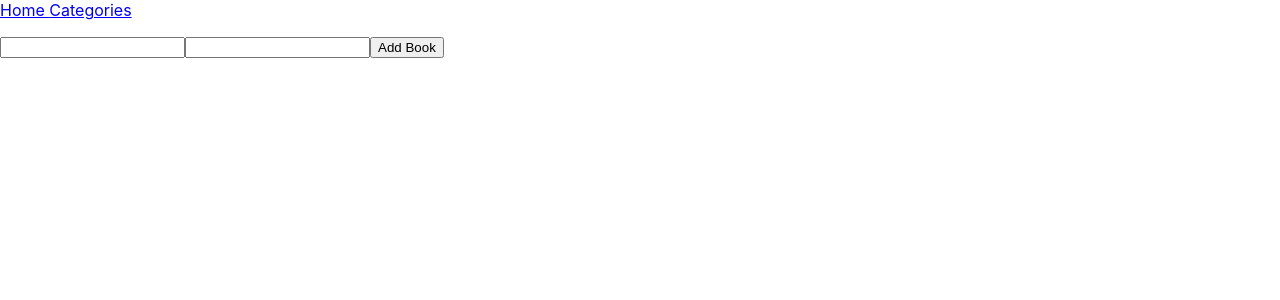
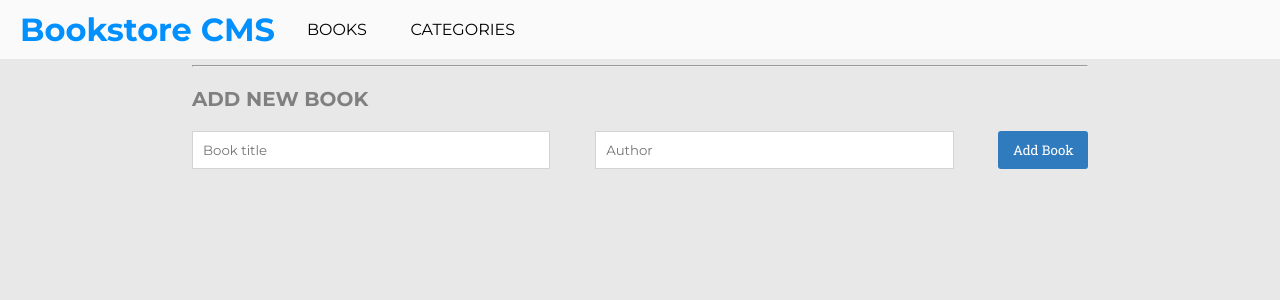
Before and after one commit to emyrue/Bookstore, a React (Create React App) app: page / in a window 1280 px wide. Shown: the top 300 px of the page. Built offline with nearby package versions, Linux system fonts and the light colour scheme; no server answers.

Commit message:
Header, body, and input styled

```diff
--- a/src/App.js
+++ b/src/App.js
@@ -11,8 +11,11 @@ function App() {
   return (
     <Router>
       <header>
-        <Link to="/"> Home </Link>
-        <Link to="/categories"> Categories </Link>
+        <h1>Bookstore CMS</h1>
+        <nav>
+          <Link className="link" to="/"> BOOKS </Link>
+          <Link className="link" to="/categories"> CATEGORIES </Link>
+        </nav>
       </header>
       <Routes>
         <Route path="/" element={<Home />} />
--- a/src/components/Add.js
+++ b/src/components/Add.js
@@ -47,11 +47,14 @@ function Add() {
   };
 
   return (
-    <form onSubmit={newBook}>
-      <input name="title" value={book.title} onChange={titleChange} required />
-      <input name="author" value={book.author} onChange={authorChange} required />
-      <button type="submit">Add Book</button>
-    </form>
+    <div className="form-container">
+      <h2>ADD NEW BOOK</h2>
+      <form onSubmit={newBook}>
+        <input className="input" placeholder="Book title" name="title" value={book.title} onChange={titleChange} required />
+        <input className="input" placeholder="Author" name="author" value={book.author} onChange={authorChange} required />
+        <button className="submit" type="submit">Add Book</button>
+      </form>
+    </div>
   );
 }
 
--- a/src/components/Book.js
+++ b/src/components/Book.js
@@ -15,15 +15,34 @@ function Book() {
   };
   return (
     bookArray.map((book, i) => (
-      <li key={book.id}>
-        <span>
-          {book.title}
-          {' '}
-          by
-          {' '}
-          {book.author}
-        </span>
-        <button type="button" onClick={() => deleteBook(i, book.id)}>Remove</button>
+      <li className="listed-book" key={book.id}>
+        <div className="flex">
+          <div>
+            <div className="category">{book.category}</div>
+            <div className="title">{book.title}</div>
+            <div className="author">{book.author}</div>
+            <ul className="options">
+              <li className="option">Comments</li>
+              <li>|</li>
+              <li><button type="button" className="remove" onClick={() => deleteBook(i, book.id)}>Remove</button></li>
+              <li>|</li>
+              <li>Edit</li>
+            </ul>
+          </div>
+          <div className="progress">
+            <div className="Oval-2" />
+            <div className="progress-percentage">
+              <div className="percentage">64%</div>
+              <div className="completed">Completed</div>
+            </div>
+          </div>
+        </div>
+        <div className="line" />
+        <div className="right-side">
+          <div className="current">CURRENT CHAPTER</div>
+          <div className="chapter">Chapter 1</div>
+          <button type="button" className="update">Update Progress</button>
+        </div>
       </li>
     ))
   );
--- a/src/index.css
+++ b/src/index.css
@@ -1,6 +1,12 @@
-body {
+@import url('https://fonts.googleapis.com/css2?family=Montserrat:wght@100;200;300;400;500;600;700;800;900&display=swap');
+@import url('https://fonts.googleapis.com/css2?family=Roboto+Slab:wght@100;200;300;400;500;600;700;800;900&display=swap');
+
+* {
   margin: 0;
+  padding: 0;
+  box-sizing: border-box;
   font-family:
+    Montserrat,
     -apple-system,
     BlinkMacSystemFont,
     'Segoe UI',
@@ -12,12 +18,19 @@ body {
     'Droid Sans',
     'Helvetica Neue',
     sans-serif;
+}
+
+body {
+  margin: 65px 0 0 0;
   -webkit-font-smoothing: antialiased;
   -moz-osx-font-smoothing: grayscale;
+  background-color: #e8e8e8;
+  display: flex;
 }
 
 code {
   font-family:
+    Montserrat,
     source-code-pro,
     Menlo,
     Monaco,
@@ -25,3 +38,186 @@ code {
     'Courier New',
     monospace;
 }
+
+header {
+  display: flex;
+  padding: 10px;
+  align-items: center;
+  background-color: #fafafa;
+  position: fixed;
+  width: 100%;
+  top: 0;
+}
+
+h1 {
+  color: #0290ff;
+  padding: 0 10px;
+}
+
+nav {
+  display: flex;
+  width: 20%;
+  justify-content: space-around;
+}
+
+.link {
+  color: black;
+  text-decoration: none;
+}
+
+.list {
+  width: 70vw;
+  margin-left: 15vw;
+}
+
+ul {
+  list-style: none;
+}
+
+.listed-book {
+  background-color: #fafafa;
+  margin: 20px 0;
+  border: 1px solid lightgray;
+  padding: 20px;
+  display: flex;
+  align-items: center;
+  height: 150px;
+  justify-content: space-between;
+  position: relative;
+}
+
+.flex {
+  display: flex;
+  align-items: center;
+  justify-content: space-between;
+  width: 70%;
+}
+
+.category {
+  font-weight: bold;
+  font-size: 0.875rem;
+  color: gray;
+}
+
+.title {
+  font-family: 'Roboto Slab';
+  font-size: 1.375rem;
+}
+
+.author {
+  font-family: 'Roboto Slab';
+  font-weight: 200;
+  font-size: 0.875rem;
+  color: #4386bf;
+}
+
+.options {
+  display: flex;
+}
+
+.options li {
+  font-size: 0.875rem;
+  font-weight: 200;
+  font-family: 'Roboto Slab';
+  color: #4386bf;
+  padding: 5px;
+  padding-left: 0;
+}
+
+.remove {
+  font-family: 'Roboto Slab';
+  font-weight: 200;
+  color: #4386bf;
+  background-color: #fafafa;
+  border: none;
+}
+
+.progress {
+  display: flex;
+  align-items: center;
+}
+
+.percentage {
+  font-size: 2rem;
+}
+
+.completed {
+  font-size: 0.875rem;
+  color: gray;
+}
+
+.Oval-2 {
+  width: 4.25rem;
+  height: 4.25rem;
+  border-style: solid;
+  border-width: 5px;
+  border-color: #307bbe;
+  border-left-color: lightgray;
+  border-image-slice: 1;
+  border-radius: 50%;
+  transform: rotate(0.125turn)
+}
+
+.line {
+  height: 150px;
+  width: 0%;
+  border: 1px solid lightgray;
+  border-right: none;
+  position: absolute;
+  right: 30%;
+}
+
+.right-side {
+  width: 25%;
+}
+
+.current {
+  font-family: 'Roboto Slab';
+  font-weight: 200;
+  font-size: 0.8rem;
+}
+
+.chapter {
+  font-family: 'Roboto Slab';
+  font-weight: 300;
+}
+
+.update {
+  height: 30px;
+  width: 80%;
+  color: white;
+  background-color: #307bbe;
+  border: none;
+  border-radius: 3px;
+  margin: 10px 0;
+}
+
+hr {
+  color: gray;
+}
+
+h2 {
+  color: gray;
+  font-size: 1.25rem;
+  margin: 20px 0;
+}
+
+form {
+  display: flex;
+  justify-content: space-between;
+}
+
+.input {
+  width: 40%;
+  padding: 10px;
+  border: 1px solid lightgray;
+}
+
+.submit {
+  width: 10%;
+  font-family: 'Roboto Slab';
+  color: white;
+  border: none;
+  border-radius: 3px;
+  background-color: #307bbe;
+}
--- a/src/pages/Home.js
+++ b/src/pages/Home.js
@@ -7,7 +7,7 @@ import { getBooks, allBooks } from '../redux/books/books';
 function Home() {
   const dispatch = useDispatch();
   React.useEffect(() => {
-    const fetchData = async () => {
+    const fetchData = () => {
       getBooks().then((response) => {
         const action = allBooks(response)();
         dispatch(action);
@@ -17,8 +17,9 @@ function Home() {
   }, []);
   const bookArray = useSelector((state) => state.books);
   return (
-    <div>
+    <div className="list">
       <BookList bookArray={bookArray} />
+      <hr />
       <Add />
     </div>
   );
--- a/src/redux/books/books.js
+++ b/src/redux/books/books.js
@@ -1,4 +1,3 @@
-import { v4 as uuidv4 } from 'uuid';
 import createAxios from '../../createAxios';
 
 // Actions
@@ -30,7 +29,7 @@ export default function reducer(state = [], action) {
           title: action.title,
           author: action.author,
           category: 'Fiction',
-          id: uuidv4(),
+          id: action.id,
         },
       ];
     case REMOVE:
@@ -51,6 +50,7 @@ export function addBook(book) {
     type: ADD,
     title: book.title,
     author: book.author,
+    id: book.id,
   });
 }
 
```
